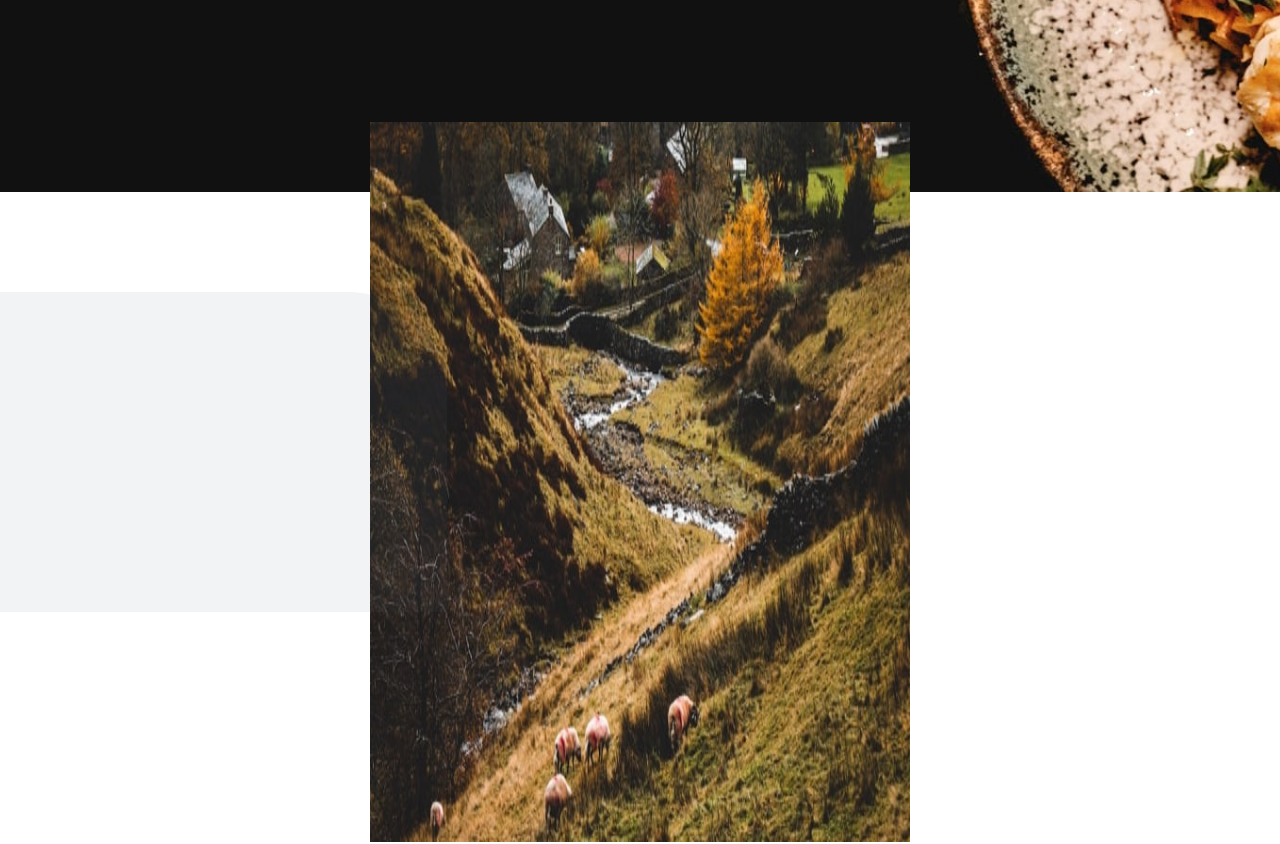
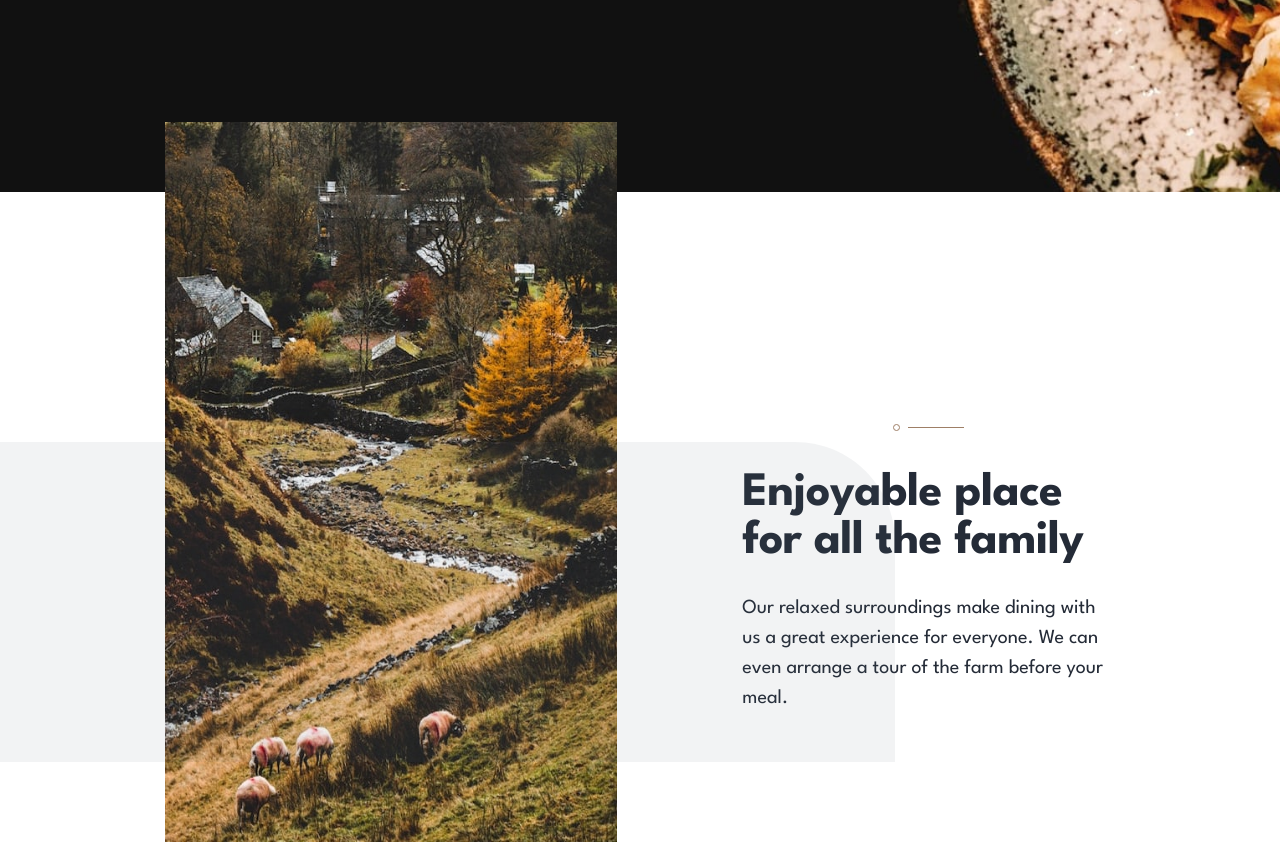
Before and after one commit to shaversj/dine-restaurant-website, a Next.js app: page / in a window 1280 px wide. Shown: the part 700-1544 px from the top of the page. Built offline with nearby package versions, Linux system fonts and the light colour scheme.

Commit message:
Update section styling

```diff
--- a/src/app/page.tsx
+++ b/src/app/page.tsx
@@ -32,14 +32,15 @@ export default function Home() {
         </div>
       </header>
 
-      <section className={"flex flex-col items-center bg-white px-6 md:px-[98px] lg:gap-x-[125px] lg:px-[165px]"}>
+      <section className={"flex bg-white px-6 md:flex-col md:items-center md:px-[98px] lg:items-start lg:px-[165px]"}>
+        {/*<img src={"/images/homepage/enjoyable-place-desktop.jpg"} className={"relative bottom-[70px] h-[720px] w-[540px]"} alt="Enjoyable place" />*/}
+        <div className={"relative bottom-[72px] md:bottom-[96px] lg:bottom-0 lg:flex lg:gap-x-[125px]"}>
           <picture>
-          <source media="(min-width: 768px)" srcSet={"/images/homepage/enjoyable-place-tablet.jpg"} />
-          <source media="(min-width: 1024px)" srcSet={"/images/homepage/enjoyable-place-desktop.jpg"} />
-          <img src={"/images/homepage/enjoyable-place-mobile.jpg"} className={"relative bottom-[96px] lg:bottom-[70px] lg:h-[720px] lg:w-[540px]"} alt="Enjoyable place" />
+            <source media="(max-width: 1023px)" srcSet={"/images/homepage/enjoyable-place-tablet.jpg"} />
+            <source media="(max-width: 1800px)" srcSet={"/images/homepage/enjoyable-place-desktop.jpg"} />
+            <img src={"/images/homepage/enjoyable-place-mobile.jpg"} className={"lg:relative lg:bottom-[70px] lg:h-[720px] lg:w-[540px]"} alt="Enjoyable place" />
           </picture>
-        {/*<img src={"/images/homepage/enjoyable-place-desktop.jpg"} className={"relative bottom-[70px] h-[720px] w-[540px]"} alt="Enjoyable place" />*/}
-        <div className={"md:-mt-[35px] md:w-[457px] lg:w-[445px]"}>
+          <div className={"pt-12 md:pt-14 lg:w-[445px] lg:pt-[232px]"}>
             <img src={"/images/patterns/pattern-divide.svg"} className={"mx-auto"} alt="Pattern Divide" />
             <h2 className={"pt-[39px] text-center text-[48px] leading-[48px] font-bold tracking-[-0.5px] text-[#242B37] lg:text-left"}>
               Enjoyable place<span className={"block"}>for all the family</span>{" "}
@@ -48,7 +49,8 @@ export default function Home() {
               Our relaxed surroundings make dining with us a great experience for everyone. We can even arrange a tour of the farm before your meal.
             </p>
           </div>
-        <img src={"/images/patterns/pattern-curve-top-right.svg"} className={"absolute h-[320px] -translate-x-1/2 translate-y-[100px] lg:left-0"} alt="Pattern" />
+        </div>
+        <img src={"/images/patterns/pattern-curve-top-right.svg"} className={"absolute hidden h-[320px] -translate-x-1/2 translate-y-[100px] md:block lg:left-0 lg:-translate-x-0 lg:translate-y-[250px]"} alt="Pattern" />
       </section>
 
       <section className={"relative flex items-center gap-x-[125px] bg-white px-[165px]"}>
```
Lines whose indentation alone changed are shown as unchanged.
